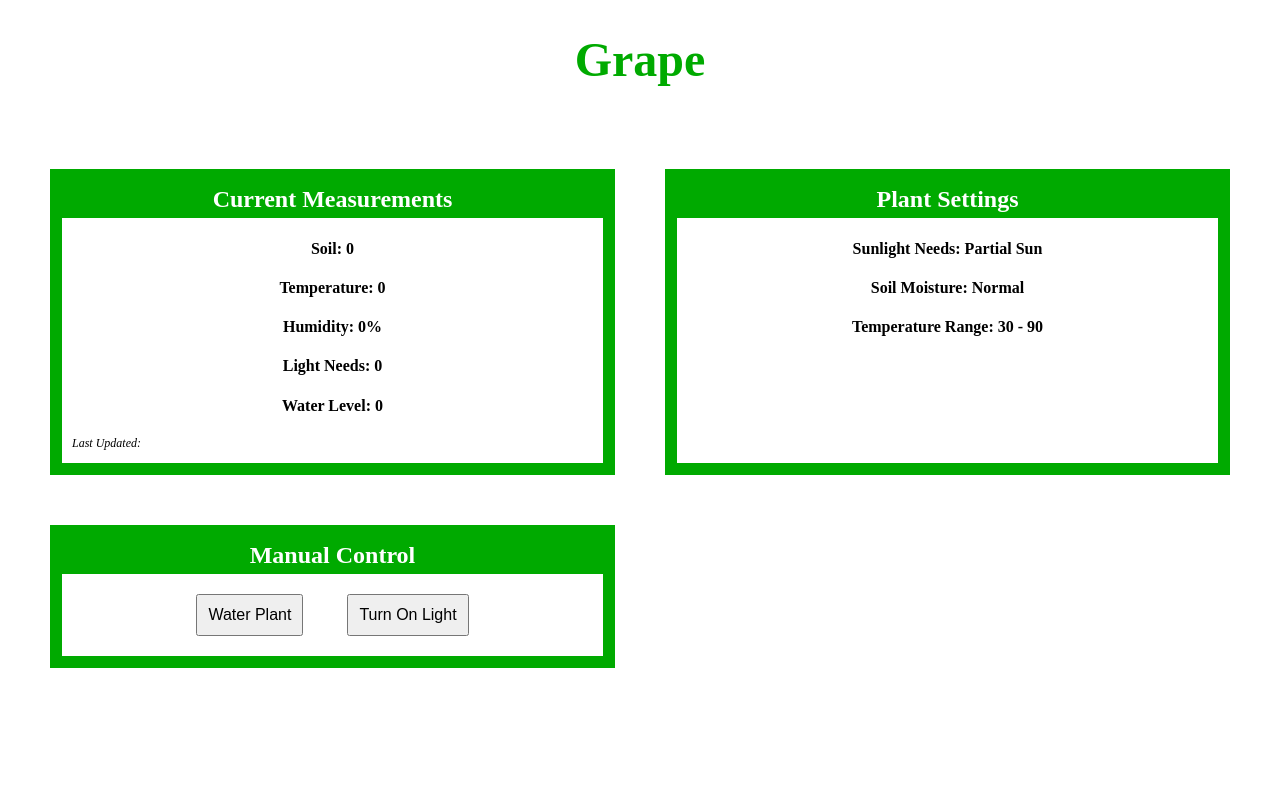
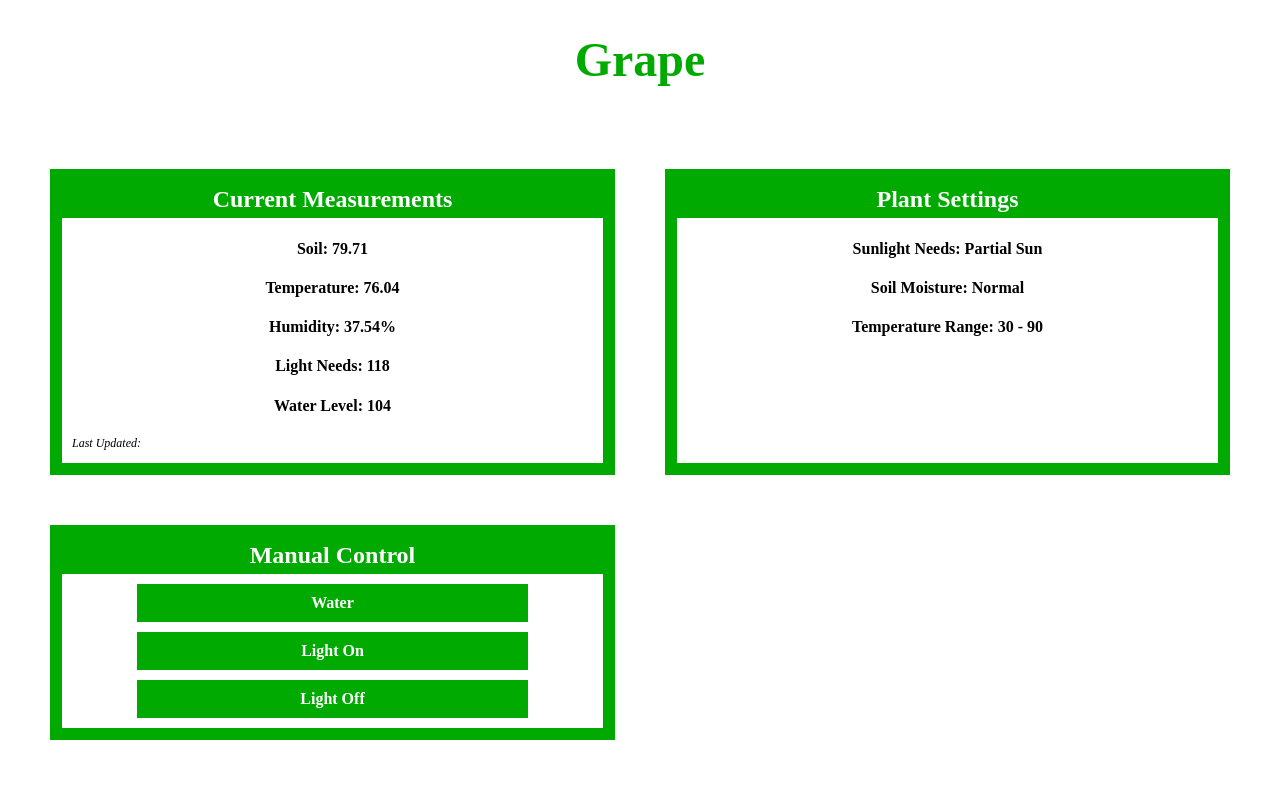
Before and after one commit to jhochrun99/seniorDesign, a Flask app: page / in a window 1280 px wide. Shown: the part 38-828 px from the top of the page. Before the commit the page ends 706 px from the top, so only its background shows below. Run offline with Flask 2, Linux system fonts and the light colour scheme; data comes from the database, SQL or seed files in the repository; both versions use the stored data as it was after the commit; parts of the project's set-up code (start-up, migrations or seed data) failed here and were passed over.

Commit message:
Final touches

```diff
--- a/website/app.py
+++ b/website/app.py
@@ -32,6 +32,7 @@ plant_exists = False
 amount_of_light = 0 #will be a float corresponding to hours of light, measured in 30 minute intervals
 led_on = False #keeps track of if LED array has been turned on or not
 
+# Web Application
 @app.route("/")
 def home():
     global light_needs, moisture_needs, temperature_low, temperature_high, plant_exists, sun_options, soil_options
@@ -40,14 +41,19 @@ def home():
         c = conn.cursor()
         c.execute("SELECT * FROM Plants WHERE active=1")
         current_plant = c.fetchone()
+
         if (current_plant != None):
             plantName = current_plant[0]
+
+            # Plant Settings
             light_needs = current_plant[2]
             moisture_needs = current_plant[3]
             temperature_low = current_plant[4]
             temperature_high = current_plant[5]
             plantInfo = (sun_options[light_needs], soil_options[moisture_needs], temperature_low, temperature_high)
+
             plantMeasurement = (current_plant[1], soil, temperature, humidity, light_level, water_level)
+
             plant_exists = True
         else:
             plantName = "No current plant"
@@ -56,6 +62,26 @@ def home():
             plant_exists = False
 
     return render_template('index.html', plantName=plantName, plantData=plantMeasurement, plantNeeds=plantInfo)
+
+# Manual Control
+@app.route("/water")
+def manual_water():
+    print("Watering plant")
+    return redirect("/")
+
+@app.route("/ledon")
+def manual_led_on():
+    global led_on
+    led_on = True
+    turnOnLED()
+    return redirect("/")
+
+@app.route("/ledoff")
+def manual_led_off():
+    global led_on
+    led_on = False
+    turnOffLED()
+    return redirect("/")
 
 @app.route("/newplant")
 def addplant():
@@ -70,7 +96,6 @@ def newplantentry():
         soilMoisture = plantData["soilMoisture"]
         lowestTemp = plantData["lowestTemp"]
         highestTemp = plantData["highestTemp"]
-        # timeStamp = time.strftime('%Y-%m-%d %H:%M:%S')
 
         with sqlite3.connect("plantlyfeDB.db") as conn:
             c = conn.cursor()
@@ -139,6 +164,7 @@ def deleteplant():
     plant_exists = False
     return redirect("/")
 
+# Application Logic
 
 def log_measurement(soil, humidity, temperature, water_level, light_level):
     with sqlite3.connect("plantlyfeDB.db") as conn:
@@ -153,6 +179,7 @@ def log_measurement(soil, humidity, temperature, water_level, light_level):
 def take_measurements(sleep_time):
     global soil, humidity, temperature, water_level, light_level
     while True:
+        print("taking sensor measurements")
         soil  = round(getSoilReading(), 2)
         humidity, temperature = getHumidityTemperatureReading()
         temperature = round(temperature, 2)
@@ -169,14 +196,15 @@ def check_actions(sleep_time):
         time.sleep(sleep_time)
 
 def check_light(): #should run every 30 minutes
+    global amount_of_light, led_on
     while True:
         print("checking light values")
-        if(light_level > 45):
+        if(gettingLight(light_level)):
             amount_of_light += 0.5
 
         current_time = time.localtime()
         #if light is off, it's past 8pm, and plant hasn't gotten enough light
-        if(not led_on and current_time[tm_hour] >= 20 and amount_of_light < sun_hours[light_needs]): #replace 8 with how many of hours of light the plant needs
+        if(not led_on and current_time[3] >= 20 and amount_of_light < sun_hours[light_needs]): #replace 8 with how many of hours of light the plant needs
             turnOnLED()
             led_on = True
         #if plant has enough light and led is on
@@ -190,9 +218,9 @@ def reset_light_count():
     amount_of_light = 0
 
 if __name__ == "__main__":
-    t1 = Thread(target=take_measurements, args=[1])
+    t1 = Thread(target=take_measurements, args=[20])
     t1.start()
-    t2 = Thread(target=check_actions, args=[1])
+    t2 = Thread(target=check_actions, args=[25])
     t2.start()
     t3 = Thread(target=check_light, args=[])
     t3.start()
--- a/website/templates/index.html
+++ b/website/templates/index.html
@@ -30,8 +30,9 @@
         </div>
         <div class="grid_item">
             <h2>Manual Control</h2>
-            <button>Water Plant</button>
-            <button>Turn On Light</buttom>
+            <a href="/water" class = "button" role="button"><h4>Water</h4></a>
+            <a href="/ledon" class = "button" role="button"><h4>Light On</h4></a>
+            <a href="/ledoff" class = "button" role="button"><h4>Light Off</h4></a>
         </div>
     </div>
 </body>
@@ -104,10 +105,11 @@ p {
     padding-left: 10px;
 }
 
-button {
-    padding: 10px;
-    margin: 20px;
-    font-size: 1.0em;
+.button h4 {
+    margin: 10px 75px;
+    padding: 10px 10px;
+    color: #FFFFFF;
+    background-color: #00aa00;
 }
 
 </style>
```
Also changed, not shown: plantLyfe.py (+11 -7 lines), build/lib/plantLyfe.py, plantlyfeDB.db (added), website/PlantLyfeDB.db, 1 other file.
